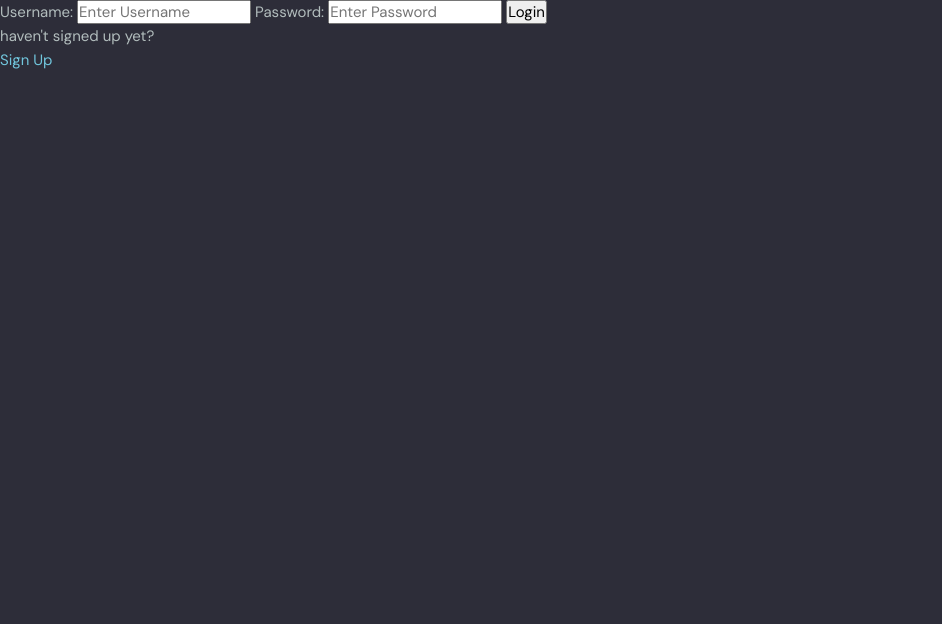
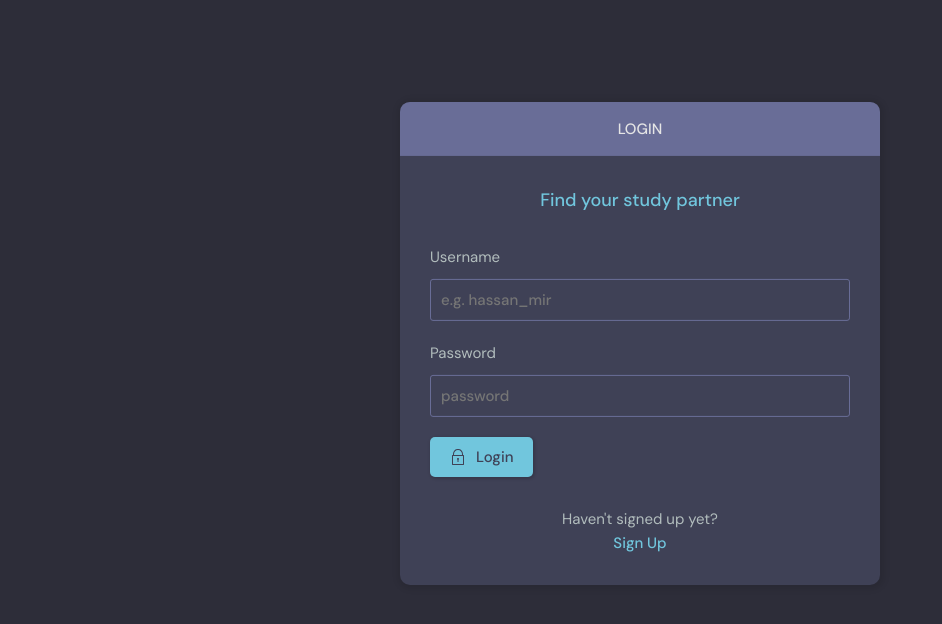
Before and after one commit to hassansadiqkhan8/studybuddy, a Django app: page /login/ in a window 1280 px wide. Shown: the part 76-700 px from the top of the page, without its empty margins (0-942 px from the left). Run offline with Django 5.2, Linux system fonts and the light colour scheme.

Commit message:
Edit login andd register page

```diff
--- a/base/templates/base/login_register.html
+++ b/base/templates/base/login_register.html
@@ -1,42 +1,123 @@
 {% extends "main.html" %}
+
 {% block content %}
 
 
+  <main class="auth layout">
+
     {% if page == "login" %}
-<div>
-    <form action="" method="post">
+    {% comment %} Login Form {% endcomment %}
+
+      <div class="container">
+        <div class="layout__box">
+          <div class="layout__boxHeader">
+            <div class="layout__boxTitle">
+              <h3>Login</h3>
+            </div>
+          </div>
+          <div class="layout__body">
+            <h2 class="auth__tagline">Find your study partner</h2>
+
+            <form class="form" action="" method="POST">
               {% csrf_token %}
 
-        <label>Username: </label>
-        <input type="text" name="username" placeholder="Enter Username">
+              <div class="form__group form__group">
+                <label for="room_name">Username</label>
+                <input id="username" name="username" type="text" placeholder="e.g. hassan_mir" />
+              </div>
 
-        <label>Password: </label>
-        <input type="password" name="password" placeholder="Enter Password">
+              <div class="form__group">
+                <label for="password">Password</label>
+                <input
+                  id="password"
+                  name="password"
+                  type="password"
+                  placeholder="password"
+                />
+              </div>
 
-        <input type="submit" value="Login">
+              <button class="btn btn--main" type="submit">
+                <svg
+                  version="1.1"
+                  xmlns="http://www.w3.org/2000/svg"
+                  width="32"
+                  height="32"
+                  viewBox="0 0 32 32"
+                >
+                  <title>lock</title>
+                  <path
+                    d="M27 12h-1v-2c0-5.514-4.486-10-10-10s-10 4.486-10 10v2h-1c-0.553 0-1 0.447-1 1v18c0 0.553 0.447 1 1 1h22c0.553 0 1-0.447 1-1v-18c0-0.553-0.447-1-1-1zM8 10c0-4.411 3.589-8 8-8s8 3.589 8 8v2h-16v-2zM26 30h-20v-16h20v16z"
+                  ></path>
+                  <path
+                    d="M15 21.694v4.306h2v-4.306c0.587-0.348 1-0.961 1-1.694 0-1.105-0.895-2-2-2s-2 0.895-2 2c0 0.732 0.413 1.345 1 1.694z"
+                  ></path>
+                </svg>
 
-        <p>haven't signed up yet?</p>
-        <a href="{% url "register" %}">Sign Up</a>
+                Login
+              </button>
+            </form>
 
-    </form>
+            <div class="auth__action">
+              <p>Haven't signed up yet?</p>
+              <a href="{% url "register" %}" class="btn btn--link">Sign Up</a>
+            </div>
+          </div>
+        </div>
       </div>
 
     {% else %}
+      {% comment %} Register Form {% endcomment %}
 
-<div>
-    <form action="" method="post">
+      <div class="container">
+        <div class="layout__box">
+          <div class="layout__boxHeader">
+            <div class="layout__boxTitle">
+              <h3>Register</h3>
+            </div>
+          </div>
+          <div class="layout__body">
+            <h2 class="auth__tagline">Find your study partner</h2>
+
+            <form class="form" action="" method="POST">
               {% csrf_token %}
+              {% for field in form %}
+                <div class="form__group form__group">
+                  <label for="room_name">{{field.label}} </label>
+                  {{field}}
+                </div>
+              {% endfor %}
 
-        {{form.as_p}}
 
-        <input type="submit" value="Register">
 
-        <p>Already signed up?</p>
-        <a href="{% url "login" %}">Login</a>
+              <button class="btn btn--main" type="submit">
+                <svg
+                  version="1.1"
+                  xmlns="http://www.w3.org/2000/svg"
+                  width="32"
+                  height="32"
+                  viewBox="0 0 32 32"
+                >
+                  <title>lock</title>
+                  <path
+                    d="M27 12h-1v-2c0-5.514-4.486-10-10-10s-10 4.486-10 10v2h-1c-0.553 0-1 0.447-1 1v18c0 0.553 0.447 1 1 1h22c0.553 0 1-0.447 1-1v-18c0-0.553-0.447-1-1-1zM8 10c0-4.411 3.589-8 8-8s8 3.589 8 8v2h-16v-2zM26 30h-20v-16h20v16z"
+                  ></path>
+                  <path
+                    d="M15 21.694v4.306h2v-4.306c0.587-0.348 1-0.961 1-1.694 0-1.105-0.895-2-2-2s-2 0.895-2 2c0 0.732 0.413 1.345 1 1.694z"
+                  ></path>
+                </svg>
 
+                Register
+              </button>
             </form>
+
+            <div class="auth__action">
+              <p>Alreay signed up</p>
+              <a href="{% url "login" %}" class="btn btn--link">Login</a>
+            </div>
+          </div>
+        </div>
       </div>
     {% endif %}
-
+  </main>
 
 {% endblock %}
```
Also changed, not shown: base/templates/base/login_register_old.html (added, +42 -0 lines), db.sqlite3. Lines whose indentation alone changed are shown as unchanged.
